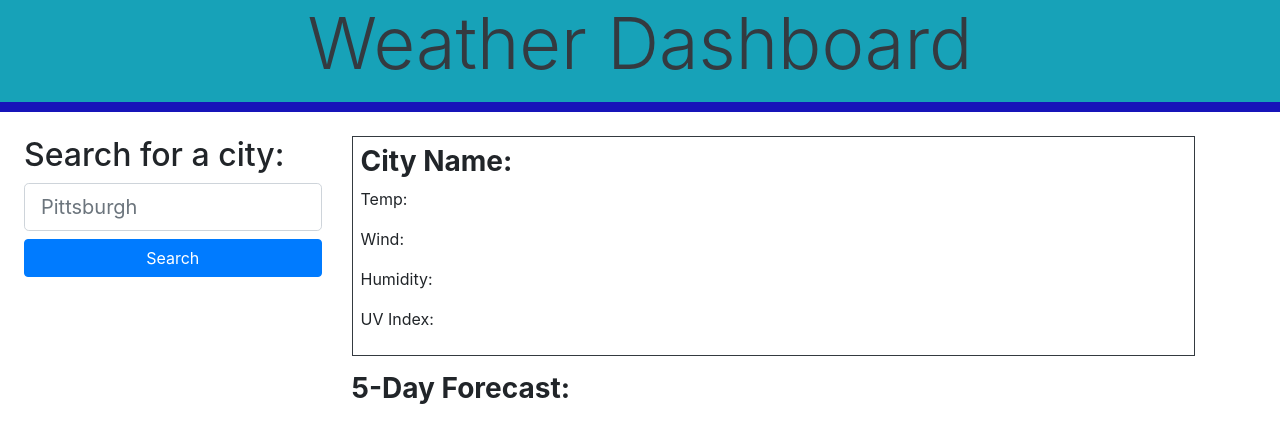
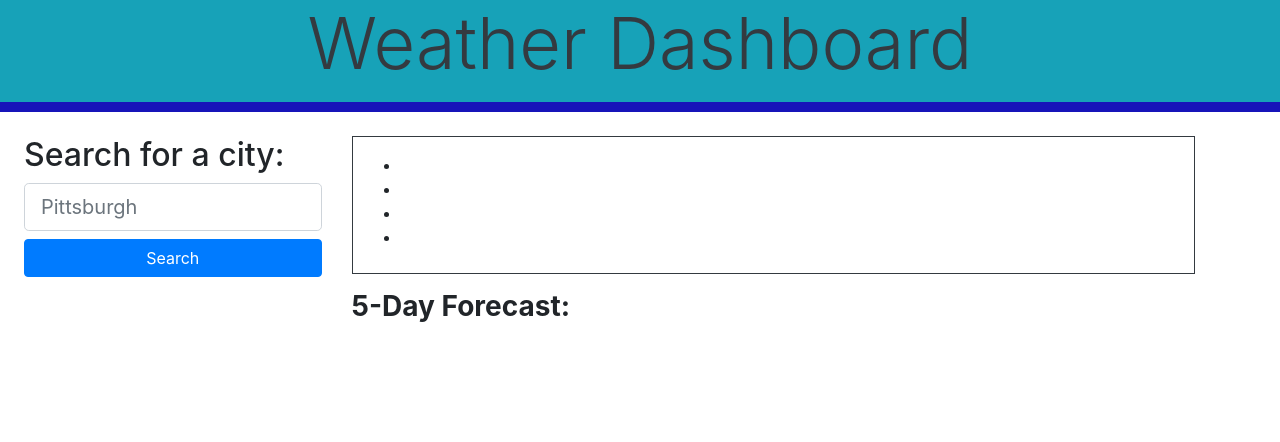
Before and after one commit to lamperouge1218/Weather-Dashboard, a plain HTML site: page index.html in a window 1280 px wide. Shown: the top 442 px of the page. Drawn offline with nearby package versions, Linux system fonts and the light colour scheme.

Commit message:
added some ids to HTML and reformatted a bit

```diff
--- a/assets/js/script.js
+++ b/assets/js/script.js
@@ -5,9 +5,12 @@ var ulEl = $(".ul");
 var form = $(".input-group");
 
 function getAPI() {
-    var city = $("input").val();
+    var city = $(".inputfield").val();
     var requestURL = "http://api.openweathermap.org/data/2.5/weather?q=" + city + "&units=imperial&appid=" + APIkey;
-}
+    console.log(city);
+};
+
+searchButton.on("click", getAPI);
 // GIVEN a weather dashboard with form inputs
 
 // WHEN I search for a city
--- a/index.html
+++ b/index.html
@@ -21,17 +21,21 @@
         <div class = "row">
             <form class = "col-12 col-lg-3 vh-100">
                 <h2 class="">Search for a city:</h2>
-                <input class="form-control form-control-lg" type="text" placeholder="Pittsburgh">
-                <button type="submit" class="btn btn-primary w-100 mt-2" id = "fetch-button">Search</button>
+                <input class="form-control form-control-lg inputfield" type="text" placeholder="Pittsburgh">
+                <button type="submit" class="btn btn-primary w-100 mt-2 searchBtn" id = "fetch-button">Search</button>
 
             </form>
             <div class= "col 12 col-lg-8">
                 <div class = "border border-dark p-2">
-                    <h3>City Name:</h3>
-                    <p>Temp:</p>
-                    <p>Wind:</p>
-                    <p>Humidity:</p>
-                    <p>UV Index:</p>
+                    <h3 id = "cityNameDate"></h3>
+                    <div>
+                        <ul>
+                            <li id = "temp"></li>
+                            <li id = "wind"></li>
+                            <li id = "humidity"></li>
+                            <li id = "uvIndex"></li>
+                        </ul>
+                    </div>
                 </div>
                 <div>
                     <!-- This div is where the cards holding the 5-day forecast will go -->
```
